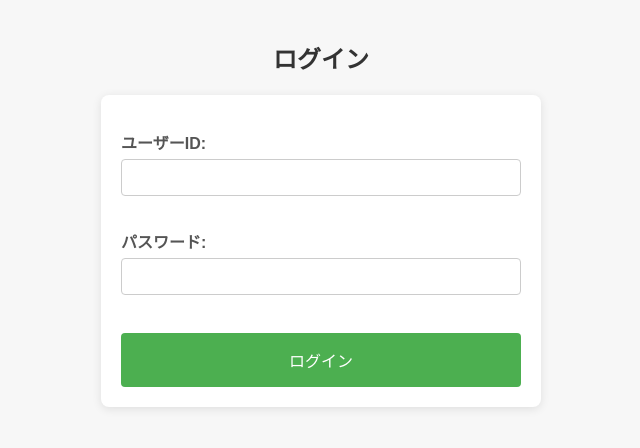
After one commit to rinoue-com/php-app, a PHP site: page /login.php in a window 1280 px wide. The commit adds this page. Shown: the top 448 px of the page, without its empty margins (319-959 px from the left). Run offline with PHP 8.4, Linux system fonts and the light colour scheme.

Commit message:
ユーザID制御追加前

```diff
--- a/placemark-login-app/delete.php
+++ b/placemark-login-app/delete.php
@@ -1,4 +1,7 @@
 <?php
+include 'funcs.php'; // funcs.php をインクルードしてログイン状態を確認する関数を使用
+sschk(); // ログイン状態の確認
+
 // config_db.phpをインクルードして、データベース接続情報を取得
 include 'config_db.php';
 
--- a/placemark-login-app/detail.php
+++ b/placemark-login-app/detail.php
@@ -1,4 +1,7 @@
 <?php
+include 'funcs.php'; // funcs.php をインクルードしてログイン状態を確認する関数を使用
+sschk(); // ログイン状態の確認
+
 // config.phpをインクルードしてAPIキーを取得
 include 'config.php';
 
--- a/placemark-login-app/edit.php
+++ b/placemark-login-app/edit.php
@@ -1,4 +1,7 @@
 <?php
+include 'funcs.php'; // funcs.php をインクルードしてログイン状態を確認する関数を使用
+sschk(); // ログイン状態の確認
+
 // config_db.phpをインクルードして、データベース接続情報を取得
 include 'config_db.php';
 include 'config.php'; // Google Maps APIキーを取得
--- a/placemark-login-app/index.php
+++ b/placemark-login-app/index.php
@@ -1,4 +1,7 @@
 <?php
+include 'funcs.php'; // funcs.php をインクルードしてログイン状態を確認する関数を使用
+sschk(); // ログイン状態の確認
+
 // config_db.phpをインクルードして、データベース接続情報を取得
 include 'config_db.php';
 
--- /dev/null
+++ b/placemark-login-app/login.php
@@ -0,0 +1,34 @@
+<?php
+session_start(); // セッションを開始
+
+// ログインしている場合、ログイン後のページへリダイレクト
+if (isset($_SESSION['chk_ssid'])) {
+    header('Location: index.php');
+    exit;
+}
+?>
+
+<!DOCTYPE html>
+<html lang="ja">
+<head>
+    <meta charset="UTF-8">
+    <title>ログイン</title>
+    <link rel="stylesheet" href="style.css"> <!-- 外部CSSファイルを読み込む -->
+</head>
+<body>
+    <h2>ログイン</h2>
+    <form action="login_process.php" method="POST">
+        <label for="user_id">ユーザーID:</label>
+        <input type="text" name="user_id" id="user_id" required><br><br>
+
+        <label for="password">パスワード:</label>
+        <input type="password" name="password" id="password" required><br><br>
+
+        <button type="submit">ログイン</button>
+    </form>
+
+    <?php if (isset($_GET['error'])): ?>
+        <p style="color: red;">ユーザーIDまたはパスワードが違います。</p>
+    <?php endif; ?>
+</body>
+</html>
--- a/placemark-login-app/style.css
+++ b/placemark-login-app/style.css
@@ -317,3 +317,58 @@ a {
 a:hover {
     text-decoration: underline;
 }
+
+
+body {
+    font-family: Arial, sans-serif;
+    background-color: #f7f7f7;
+    margin: 0;
+    padding: 20px;
+}
+
+h2 {
+    text-align: center;
+    color: #333;
+}
+
+form {
+    max-width: 400px;
+    margin: 0 auto;
+    background-color: #fff;
+    padding: 20px;
+    border-radius: 8px;
+    box-shadow: 0 2px 10px rgba(0, 0, 0, 0.1);
+}
+
+label {
+    display: block;
+    font-weight: bold;
+    margin-top: 15px;
+    color: #555;
+}
+
+input[type="text"],
+input[type="password"] {
+    width: 100%;
+    padding: 10px;
+    margin-top: 5px;
+    border: 1px solid #ccc;
+    border-radius: 4px;
+    box-sizing: border-box;
+}
+
+button {
+    width: 100%;
+    padding: 15px;
+    background-color: #4CAF50;
+    color: white;
+    border: none;
+    border-radius: 4px;
+    cursor: pointer;
+    font-size: 16px;
+    margin-top: 20px;
+}
+
+button:hover {
+    background-color: #45a049;
+}
--- a/placemark-login-app/update.php
+++ b/placemark-login-app/update.php
@@ -1,4 +1,7 @@
 <?php
+include 'funcs.php'; // funcs.php をインクルードしてログイン状態を確認する関数を使用
+sschk(); // ログイン状態の確認
+
 // config_db.phpをインクルードして、データベース接続情報を取得
 include 'config_db.php';
 
```
Also changed, not shown: placemark-login-app/create_user.php (added, +30 -0 lines), placemark-login-app/funcs.php (added, +21 -0 lines), placemark-login-app/login_process.php (added, +29 -0 lines), placemark-login-app/logout.php (added, +19 -0 lines), placemark-login-app/register.php (+5 -2 lines), placemark-login-app/register_user.php (added, +53 -0 lines).
